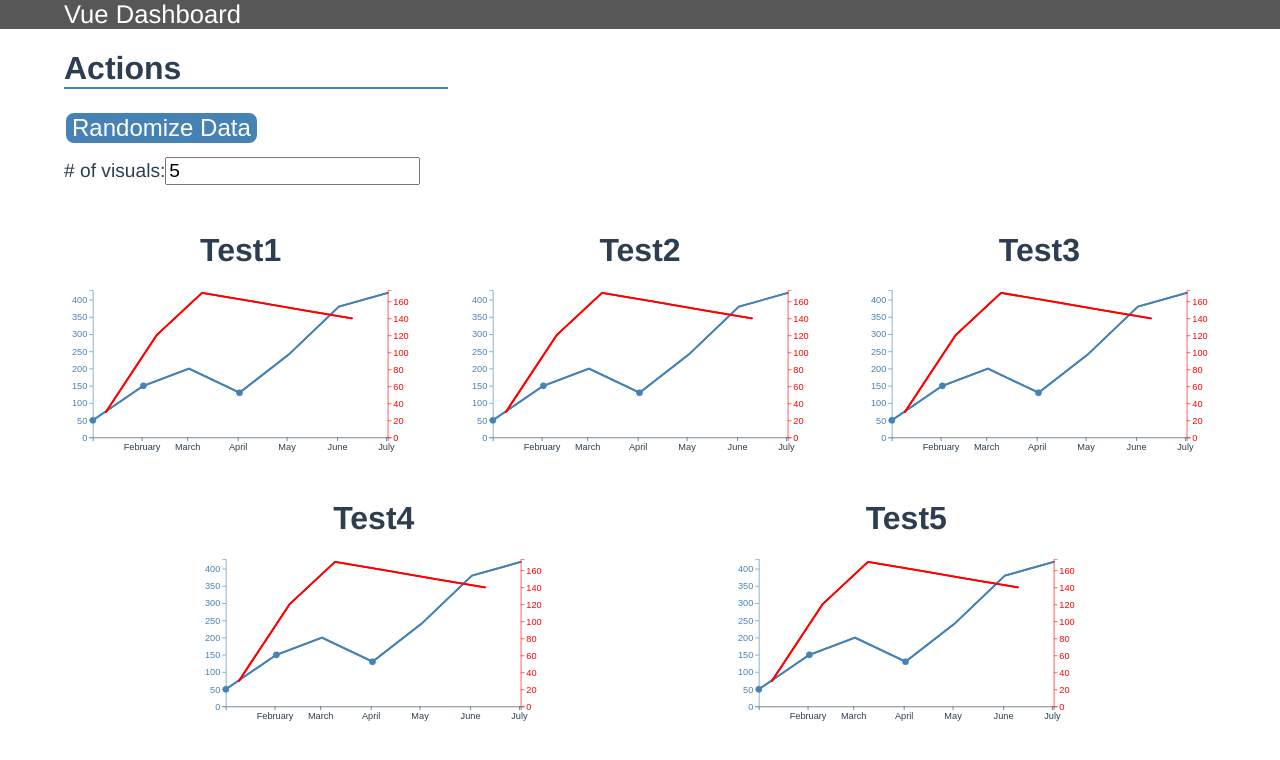
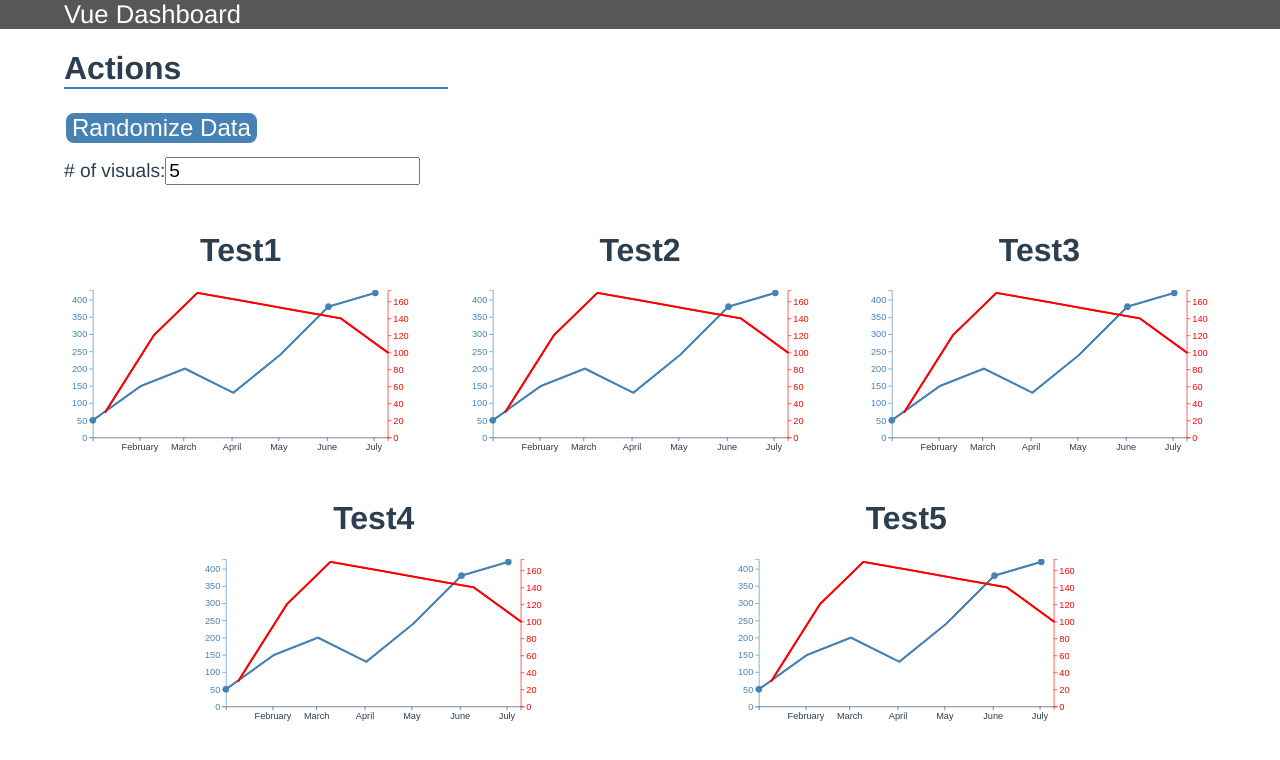
Before and after one commit to couchds/vue-linegraph, a Vue app: page / in a window 1280 px wide. Shown: the top 760 px of the page. Built offline with nearby package versions, Linux system fonts and the light colour scheme.

Commit message:
fix dumb bug in drawCriticalValues

```diff
--- a/src/components/LineGraph.vue
+++ b/src/components/LineGraph.vue
@@ -100,7 +100,7 @@ export default {
                             value: 140
                         },
                         {
-                            datetime: '2015-07-105',
+                            datetime: '2015-07-10',
                             value: 100
                         }
                     ]
@@ -252,7 +252,9 @@ export default {
             }
         },
         drawBars: function (series) {
+            console.log(series);
             var barWidth = this.calculateBarWidth();
+            console.log(barWidth);
             //this.chart.selectAll(".bar")
             //    .data()
 
@@ -406,10 +408,8 @@ export default {
          */
         drawCriticalValues: function (series) {
             let yScale = this.getYScale(series.yAxis);
-            let yVal1 = yScale(series.criticalValues[0]);
-            let yVal2 = yScale(series.criticalValues[1]);
             let criticalValues = series.measurements.filter((d) => {
-                    return d.value <= yVal1 || d.value <= yVal2;
+                    return (d.value <= series.criticalValues[0]) || (d.value >= series.criticalValues[1]);
             });
             var parse = d3.timeParse(this.datetimeFormat);
             this.chart.selectAll("circle")
```
